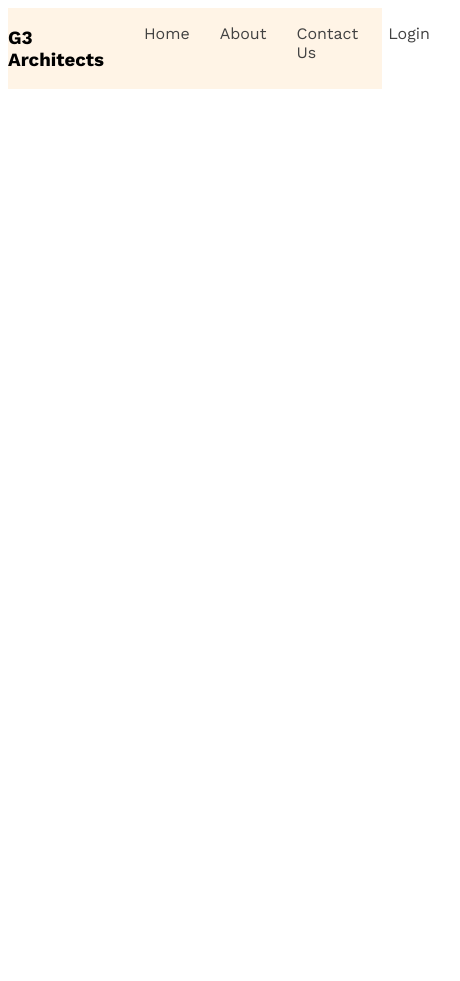
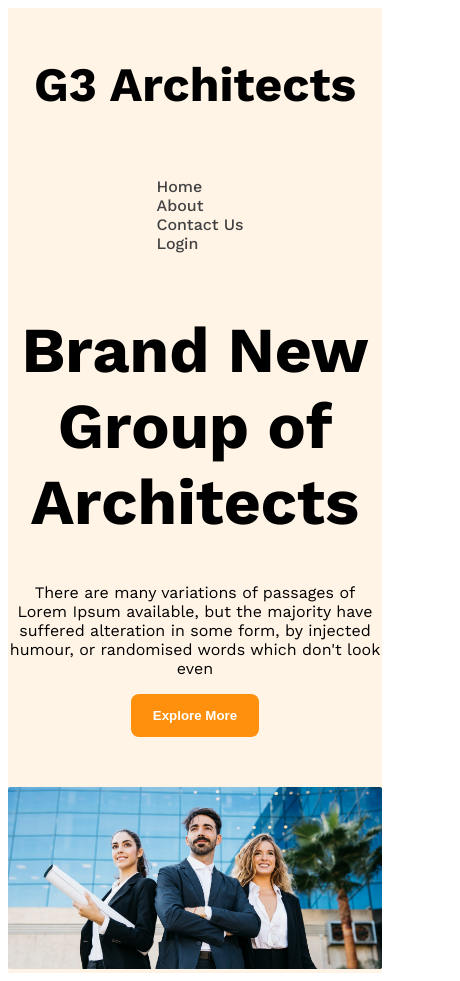
Before and after one commit to belalhossainn/g3-architect-website, a plain HTML site: page index.html in a window 390 px wide. Shown: the whole page, 460 px wide, since content can reach past the window. Before the commit the page ends 844 px from the top, so only its background shows below. Drawn offline with nearby package versions, Linux system fonts and the light colour scheme.

Commit message:
added banner section with responsive

```diff
--- a/index.html
+++ b/index.html
@@ -9,7 +9,7 @@
 </head>
 
 <body class="work-sans">
-  <header class="header bg-color">
+  <header class="bg-color">
     <nav class="nav-bar display-flex">
       <h3 class="brand">G3 Architects</h3>
       <ul class="nav-link display-flex">
@@ -20,7 +20,12 @@
       </ul>
     </nav>
     <div class="banner">
-
+      <div class="banner-content">
+        <h1 class="banner-title">Brand New Group of Architects</h1>
+      <p class="banner-paragraph">There are many variations of passages of Lorem Ipsum available, but the majority have suffered alteration in some form, by injected humour, or randomised words which don't look even</p>
+      <button class="btn-primary">Explore More</button>
+      </div>
+      <img class="banner-image" src="/images/banner.png" alt="">
     </div>
   </header>
 
--- a/style/architect.css
+++ b/style/architect.css
@@ -1,52 +1,97 @@
 @import url('https://fonts.googleapis.com/css2?family=Work+Sans:ital,wght@0,100..900;1,100..900&display=swap');
 
-.work-sans{
+.work-sans {
   font-family: "Work Sans", serif;
   font-optical-sizing: auto;
-  /* font-weight: <weight>; */
+  font-weight: 400;
   font-style: normal;
 }
 
 
 /* shared style */
-.display-flex{
+.display-flex {
   display: flex;
 }
-.bg-color{
-background-color: rgba(255, 144, 14, 0.1);
+
+.bg-color {
+  background-color: rgba(255, 144, 14, 0.1);
 }
+
+.btn-primary{
+background-color: rgba(255, 144, 14, 1);
+color: white;
+border: none;
+border-radius: 8px;
+font-weight: 600;
+padding: 14px 22px;
+
+}
+
 /* dark-01 */
-.text-deep-gray{
+.text-deep-gray {
   color: #131313;
 }
 
 /* dark-02 */
-.text-gray{
+.text-gray {
   color: #424242;
 }
 
 /* dark-03 */
-.text-light-gray{
+.text-light-gray {
   color: #727272;
 }
 
 /* nav style */
-.nav-bar{
-  justify-content: space-between;
-
-}
-.nav-item{
+.nav-item {
   list-style: none;
   margin-right: 30px;
 }
 
-.nav-link{
-  text-decoration: none;
+.brand{
+  font-weight: 700;
+  font-size: 3rem;
 }
 
-.nav-bar, .banner{
+.nav-link {
+  text-decoration: none;
+  font-weight: 500;
+}
+
+.nav-bar {
+  justify-content: space-between;
+  align-items: center;
+}
+
+.nav-bar,
+.banner {
   max-width: 1440px;
   margin: 0 auto;
 }
 
-/* header style */
+/* banner style */
+.banner-content{
+  max-width: 850px;
+  margin: 0 auto;
+  text-align: center;
+  margin-bottom: 50px;
+}
+
+.banner-title{
+  font-size: 4rem;
+}
+
+.banner-paragraph{
+  font-size: 1rem;
+}
+
+.banner-image{
+  width: 100%;
+}
+
+/* Responsive Media Query */
+@media screen and (max-width: 576px) {
+  .nav-bar, .nav-link{
+    flex-direction: column;
+  }
+}
```
